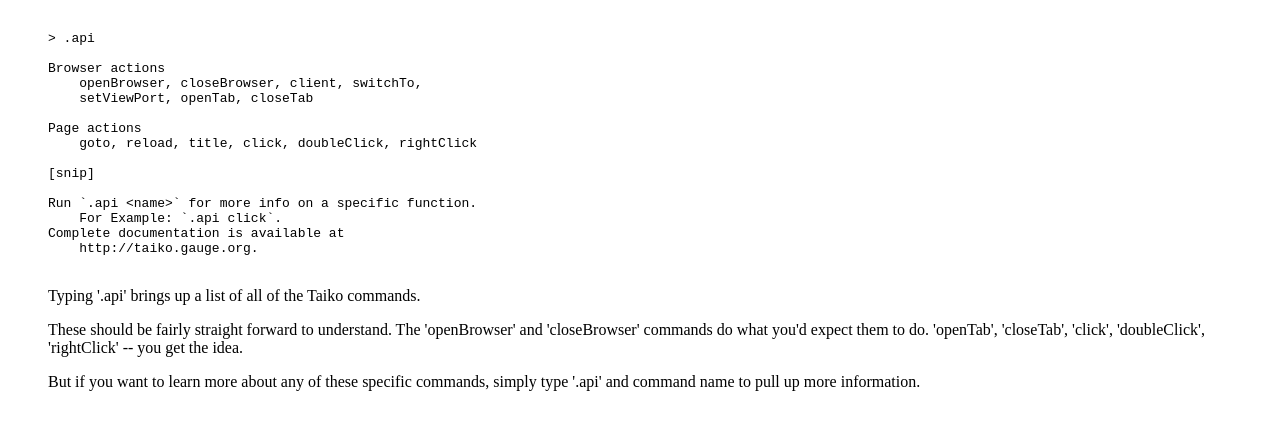
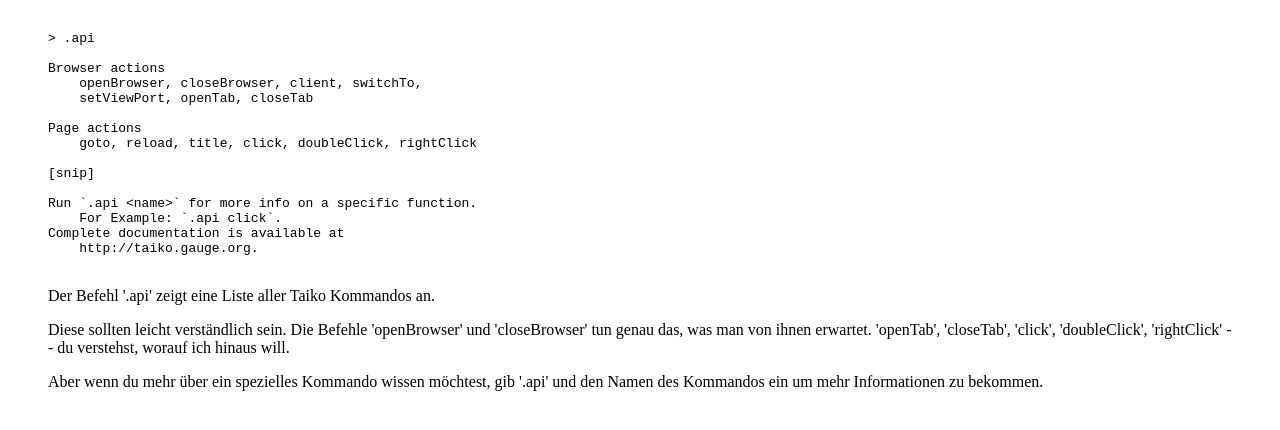
Before and after one commit to ThirstyHead/introducing-taiko, a website: page slides/de-de/slides/taiko-api/index.html in a window 1280 px wide. Drawn offline with Linux system fonts and the light colour scheme.

Commit message:
Translated taiko api slide.

```diff
--- a/slides/de-de/slides/taiko-api/index.html
+++ b/slides/de-de/slides/taiko-api/index.html
@@ -1,6 +1,5 @@
       <section class="theme-invert">
         <h2 hidden aria-hidden="false">Taiko .api</h2>
-        <audio src="audio.mp3"></audio>
         <figure>
           <pre><code>
 &gt; .api
@@ -23,13 +22,16 @@ Complete documentation is available at
 
           <figcaption>
             <p>
-           Typing '.api' brings up a list of all of the Taiko commands.
+                Der Befehl '.api' zeigt eine Liste aller Taiko Kommandos an.
             </p>
             <p>
-These should be fairly straight forward to understand. The 'openBrowser' and 'closeBrowser' commands do what you'd expect them to do. 'openTab', 'closeTab', 'click', 'doubleClick', 'rightClick' -- you get the idea.
+                Diese sollten leicht verständlich sein. Die Befehle 'openBrowser' und 'closeBrowser' tun genau
+                das, was man von ihnen erwartet. 'openTab', 'closeTab', 'click', 'doubleClick',
+                'rightClick' -- du verstehst, worauf ich hinaus will.
             </p>
             <p>
-But if you want to learn more about any of these specific commands, simply type '.api' and command name to pull up more information.
+                Aber wenn du mehr über ein spezielles Kommando wissen möchtest, gib '.api' und den Namen des
+                Kommandos ein um mehr Informationen zu bekommen.
             </p>
           </figcaption>
         </figure>
```
Also changed, not shown: 1 other file.
